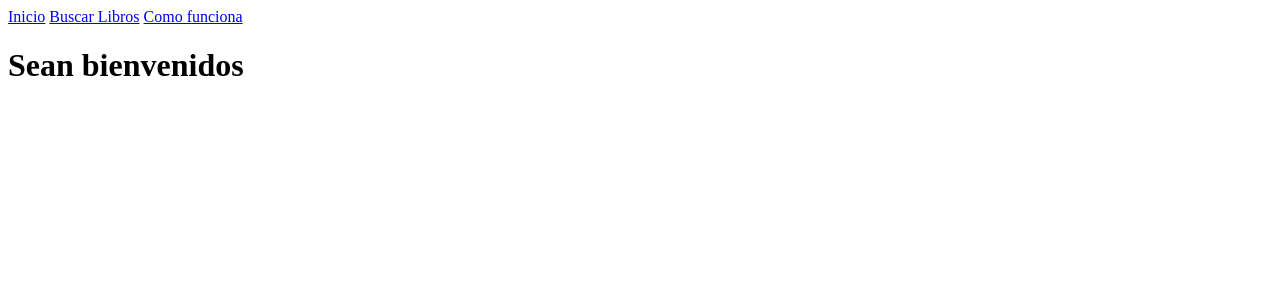
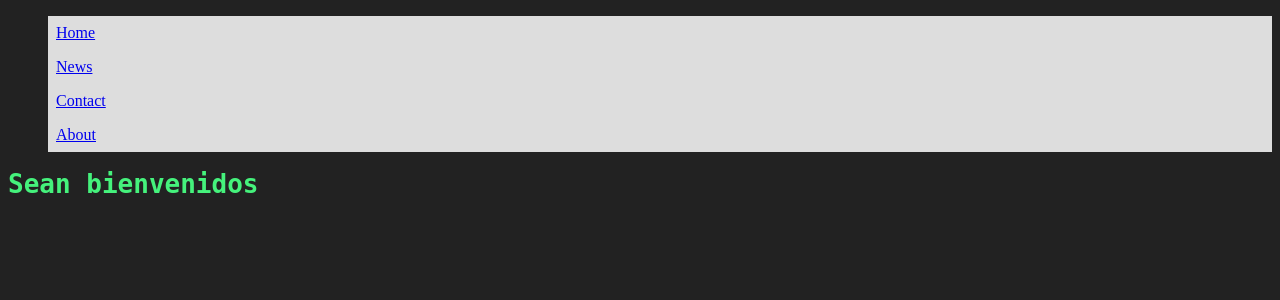
Before and after one commit to gustavopalaciosc/book-price-comparator, a Flask app: page / in a window 1280 px wide. Shown: the top 300 px of the page. Run offline with Flask 3, Linux system fonts and the light colour scheme.

Commit message:
Minor change frontend

```diff
--- a/app.py
+++ b/app.py
@@ -3,7 +3,7 @@ from utils import scrape_general, scrape_antartica, scrape_buscalibre
 
 
 
-app = Flask(__name__)
+app = Flask(__name__, static_folder='static')
 
 @app.route("/")
 def index():
--- /dev/null
+++ b/static/css/index.css
@@ -0,0 +1,18 @@
+body {
+    background-color: rgb(34, 34, 34);
+}
+
+h1 {
+    font-family: monospace;
+    color: rgb(69, 242, 124);
+}
+
+li {
+    display: inline;
+}
+
+a {
+    display: block;
+    padding: 8px;
+    background-color: #dddddd;
+}
--- a/templates/index.html
+++ b/templates/index.html
@@ -1,13 +1,17 @@
 <!DOCTYPE html>
 <html>
 <head>
-<title>Book Prices</title>
+    <title>Book Prices</title>
+    <link rel="stylesheet" type="text/css" href="{{ url_for('static', filename='css/index.css') }}">
 </head>
 <body>
     <div class="nav-bar">
-        <a class="active" href="/">Inicio</a>
-        <a href="search">Buscar Libros</a>
-        <a href="about">Como funciona</a>
+        <ul>
+            <li><a href="default.asp">Home</a></li>
+            <li><a href="news.asp">News</a></li>
+            <li><a href="contact.asp">Contact</a></li>
+            <li><a href="about.asp">About</a></li>
+        </ul>
     </div>
 
 
--- a/templates/search.html
+++ b/templates/search.html
@@ -1,9 +1,12 @@
 <!DOCTYPE html>
 <html>
 <head>
-    <title>Formulario</title>
+    <title>Buscar Libro | </title>
+
 </head>
 <body>
+    <h1>Buscar Libro</h1>
+
     <form method="POST" action="/search">
         <label for="title">Titulo:</label>
         <input type="text" name="title" id="title" required>
@@ -11,5 +14,6 @@
         <input type="text" name="author" id="author" required>
         <input type="submit" value="Enviar">
     </form>
+
 </body>
 </html>
```
